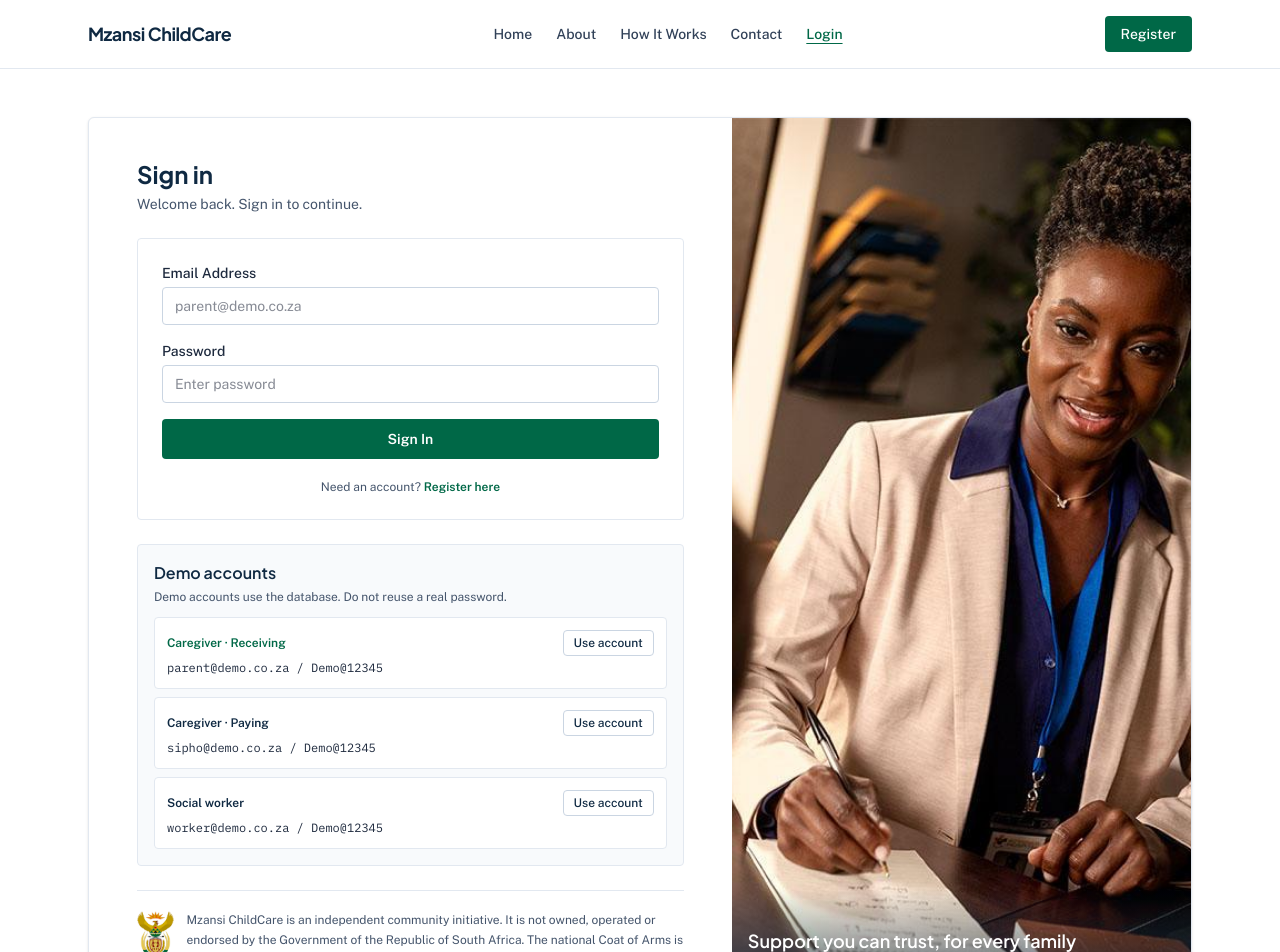
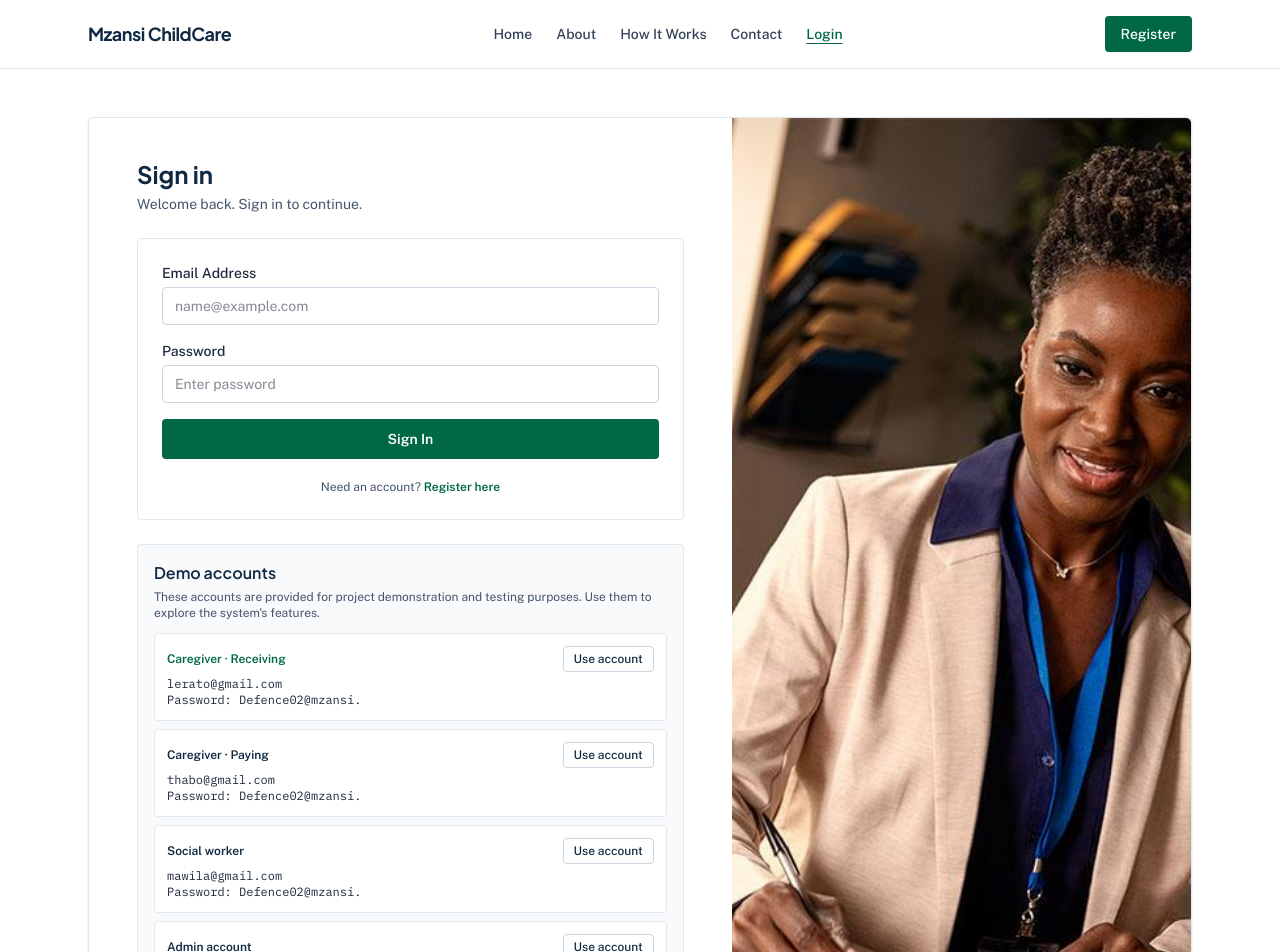
Before and after one commit to Defence-Ndzhobela/mzansi_child_care, a React (Vite) app in the folder frontend/: page /login in a window 1280 px wide. Shown: the top 952 px of the page. Built offline with nearby package versions, Linux system fonts and the light colour scheme; no server answers.

Commit message:
Update login page demo accounts and description
Co-authored-by: Copilot <223556219+Copilot@users.noreply.github.com>

```diff
--- a/frontend/src/pages/public/LoginPage.tsx
+++ b/frontend/src/pages/public/LoginPage.tsx
@@ -5,6 +5,14 @@ import { AuthSplitLayout } from '../../components/AuthSplitLayout';
 import { IMAGES } from '../../config/images';
 import { useAuth } from '../../context/AuthContext';
 import { dashboardPathFor } from '../../utils/roles';
+
+const DEMO_PASSWORD = 'Defence02@mzansi.';
+const DEMO_ACCOUNTS = [
+  { label: 'Caregiver · Receiving', email: 'lerato@gmail.com', accent: true },
+  { label: 'Caregiver · Paying', email: 'thabo@gmail.com', accent: false },
+  { label: 'Social worker', email: 'mawila@gmail.com', accent: false },
+  { label: 'Admin account', email: 'admin@gmail.com', accent: false },
+];
 
 export function LoginPage() {
   const { login } = useAuth();
@@ -81,7 +89,7 @@ export function LoginPage() {
                 required
                 value={email}
                 onChange={(e) => setEmail(e.target.value)}
-                placeholder="parent@demo.co.za"
+                placeholder="name@example.com"
                 className="mt-1 block w-full rounded-sm border border-slate-300 px-3 py-2 text-sm text-slate-900 focus:border-[#006847] focus:outline-none"
               />
             </div>
@@ -123,57 +131,29 @@ export function LoginPage() {
           <div className="border border-slate-200 bg-slate-50 p-4 rounded-sm">
             <h2 className="font-display text-base font-semibold text-[#0F2942]">Demo accounts</h2>
             <p className="mt-1 text-xs text-slate-600">
-              Demo accounts use the database. Do not reuse a real password.
+              These accounts are provided for project demonstration and testing purposes. Use them to explore the
+              system's features.
             </p>
 
             <div className="mt-3 space-y-2">
-              <div className="border border-slate-200 bg-white p-3 rounded-sm">
+              {DEMO_ACCOUNTS.map((account) => (
+                <div key={account.email} className="border border-slate-200 bg-white p-3 rounded-sm">
                   <div className="flex items-center justify-between gap-2">
-                  <p className="text-xs font-semibold text-[#006847]">Caregiver · Receiving</p>
+                    <p className={`text-xs font-semibold ${account.accent ? 'text-[#006847]' : 'text-[#0F2942]'}`}>
+                      {account.label}
+                    </p>
                     <button
                       type="button"
-                    onClick={() => fillDemo('parent@demo.co.za', 'Demo@12345')}
+                      onClick={() => fillDemo(account.email, DEMO_PASSWORD)}
                       className="rounded-sm border border-slate-300 px-2.5 py-1 text-xs font-medium text-[#0F2942] hover:bg-slate-50"
                     >
                       Use account
                     </button>
                   </div>
-                <p className="mt-1 font-mono text-xs text-slate-800">
-                  parent@demo.co.za / Demo@12345
-                </p>
+                  <p className="mt-1 font-mono text-xs text-slate-800">{account.email}</p>
+                  <p className="font-mono text-xs text-slate-800">Password: {DEMO_PASSWORD}</p>
                 </div>
-
-              <div className="border border-slate-200 bg-white p-3 rounded-sm">
-                <div className="flex items-center justify-between gap-2">
-                  <p className="text-xs font-semibold text-[#0F2942]">Caregiver · Paying</p>
-                  <button
-                    type="button"
-                    onClick={() => fillDemo('sipho@demo.co.za', 'Demo@12345')}
-                    className="rounded-sm border border-slate-300 px-2.5 py-1 text-xs font-medium text-[#0F2942] hover:bg-slate-50"
-                  >
-                    Use account
-                  </button>
-                </div>
-                <p className="mt-1 font-mono text-xs text-slate-800">
-                  sipho@demo.co.za / Demo@12345
-                </p>
-              </div>
-
-              <div className="border border-slate-200 bg-white p-3 rounded-sm">
-                <div className="flex items-center justify-between gap-2">
-                  <p className="text-xs font-semibold text-[#0F2942]">Social worker</p>
-                  <button
-                    type="button"
-                    onClick={() => fillDemo('worker@demo.co.za', 'Demo@12345')}
-                    className="rounded-sm border border-slate-300 px-2.5 py-1 text-xs font-medium text-[#0F2942] hover:bg-slate-50"
-                  >
-                    Use account
-                  </button>
-                </div>
-                <p className="mt-1 font-mono text-xs text-slate-800">
-                  worker@demo.co.za / Demo@12345
-                </p>
-              </div>
+              ))}
             </div>
           </div>
         </div>
```
Lines whose indentation alone changed are shown as unchanged.
